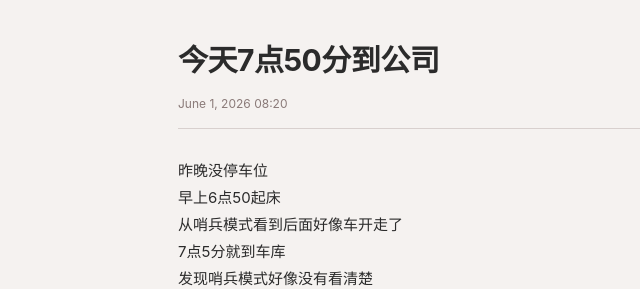
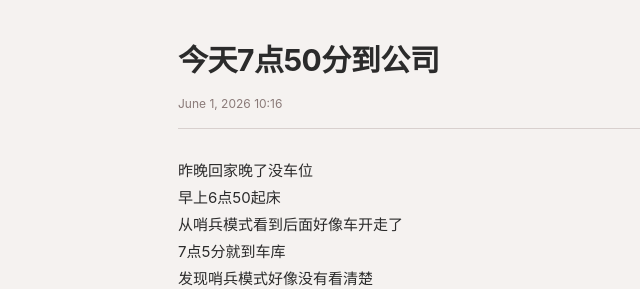
Before and after one commit to belber/belber.github.io, a Jekyll site: the page built from _posts/2026-06-01-今天7点50分到公司.md, in a window 1280 px wide. Shown: the top 289 px of the page, without its empty margins (86-726 px from the left). Built offline with Jekyll 4.4.1, drawn with Linux system fonts in a browser that asks for light colours.

Commit message:
update: 今天7点50分到公司

```diff
--- a/_posts/2026-06-01-今天7点50分到公司.md
+++ b/_posts/2026-06-01-今天7点50分到公司.md
@@ -1,10 +1,10 @@
 ---
 layout: post
 title: "今天7点50分到公司"
-date: 2026-06-01 08:20:55 +08:00
+date: 2026-06-01 10:16:47 +08:00
 ---
 
-昨晚没停车位
+昨晚回家晚了没车位
 早上6点50起床
 从哨兵模式看到后面好像车开走了
 7点5分就到车库
```
